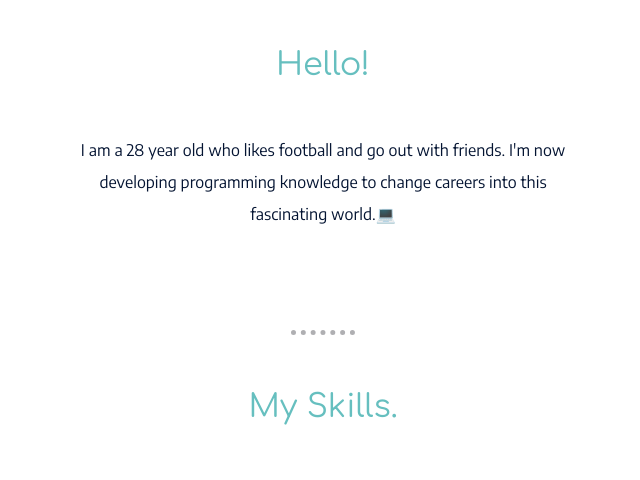
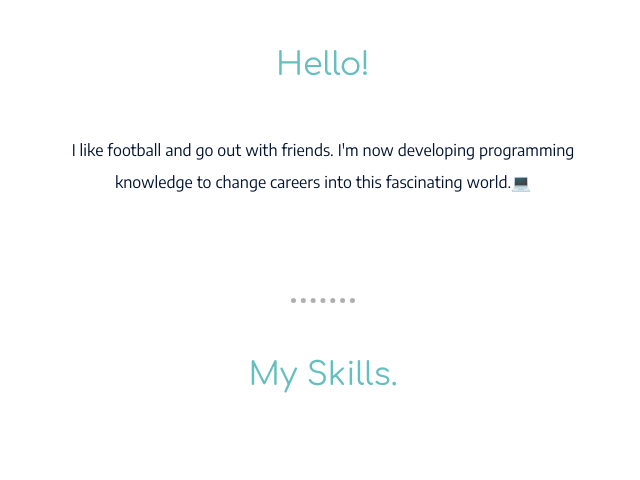
Before and after one commit to andresmii/personal-site, a plain HTML site: page index.html in a window 1280 px wide. Shown: the part 1025-1505 px from the top of the page, without its empty margins (317-957 px from the left). Drawn offline with Linux system fonts and the light colour scheme.

Commit message:
index modif

```diff
--- a/index.html
+++ b/index.html
@@ -32,9 +32,8 @@
         />
         <h2>Hello!</h2>
         <p>
-          I am a 28 year old who likes football and go out with friends. I'm now
-          developing programming knowledge to change careers into this
-          fascinating world.💻
+          I like football and go out with friends. I'm now developing
+          programming knowledge to change careers into this fascinating world.💻
         </p>
       </div>
       <hr />
```
